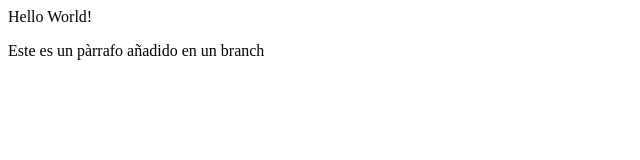
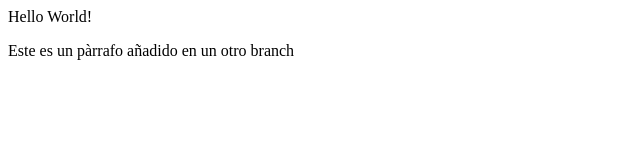
Before and after one commit to cgorricho/git-video, a plain HTML site: page index.html in a window 1280 px wide. Shown: the full height of the page, 0-640 px from the left. Drawn offline with Linux system fonts and the light colour scheme.

Commit message:
Modificado el archivo index.html en el branch version-2a

```diff
--- a/index.html
+++ b/index.html
@@ -1,2 +1,2 @@
 <div>Hello World!</div>
-<p>Este es un pàrrafo añadido en un branch</p>
+<p>Este es un pàrrafo añadido en un otro branch</p>
```
